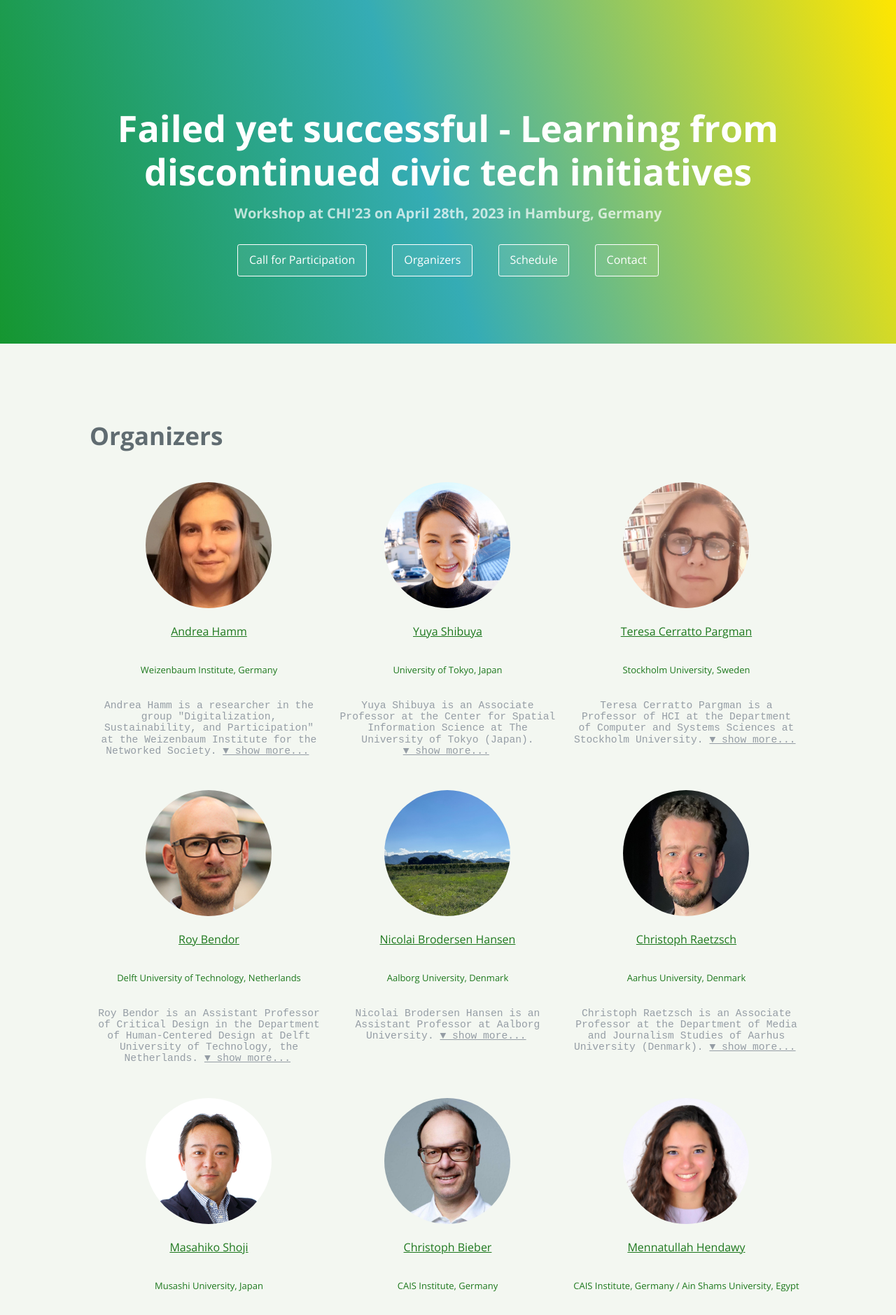
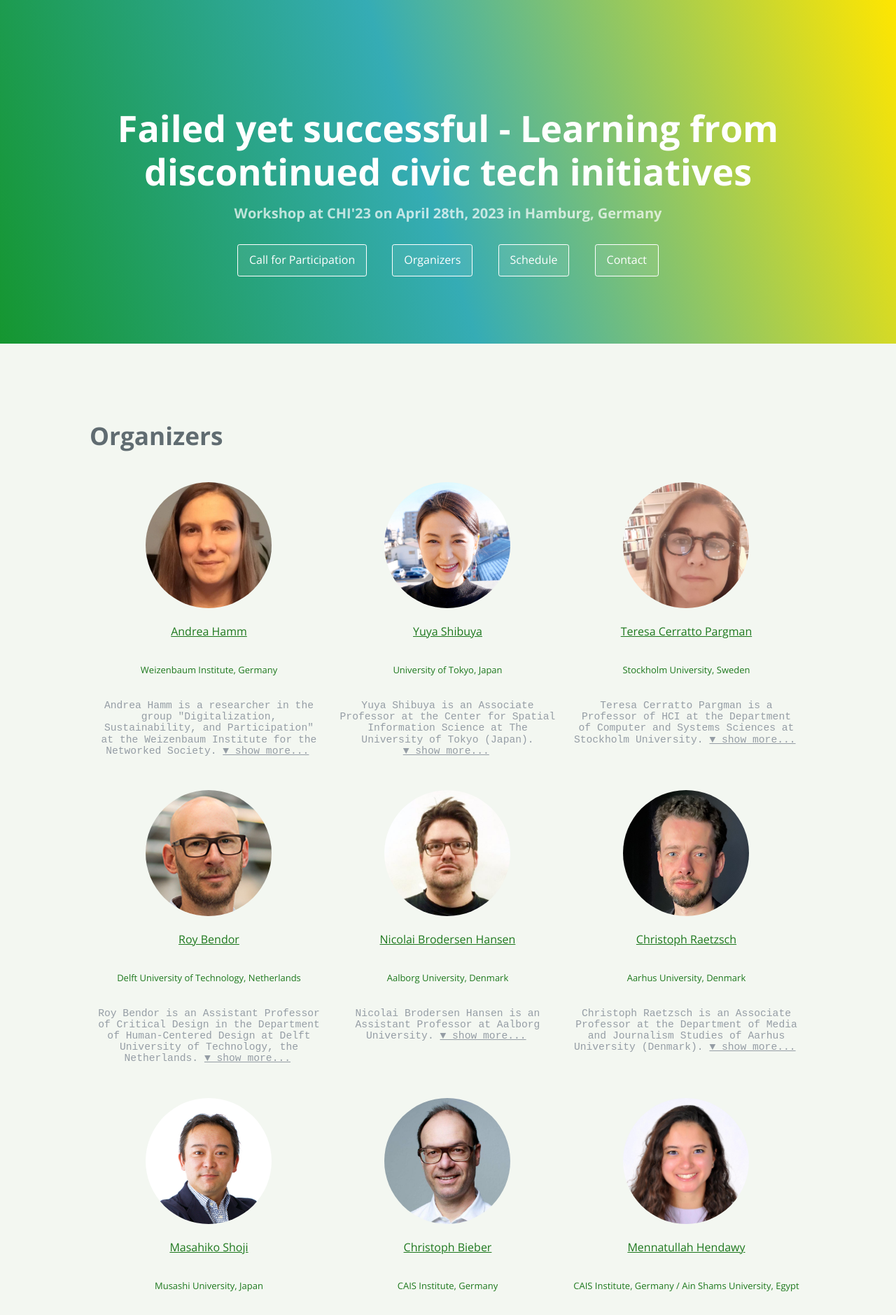
Before and after one commit to discontinued-civictech/discontinued-civictech.github.io, a Jekyll site: the page built from organizers.md, in a window 1280 px wide. Shown: the top 1879 px of the page at 70% size. Built offline with Jekyll 4.4.1, drawn with Linux system fonts in a browser that asks for light colours; our own code applies the rules of GitHub Pages for plain Markdown files.

Commit message:
Updated organizers

```diff
--- a/organizers.md
+++ b/organizers.md
@@ -91,8 +91,8 @@ layout: default
         </div>
   </div>
   <div class="column">
-    <img src="files/profile_photos/avatar3.jpeg" class="profile-photo">
-    <a href="">
+    <img src="files/profile_photos/Nicolai.jpg" class="profile-photo">
+    <a href="https://nbhansen.github.io/">
         <div class="profile-name">
             Nicolai Brodersen Hansen
         </div>
```
Also changed, not shown: files/profile_photos/Nicolai.jpg (added).
